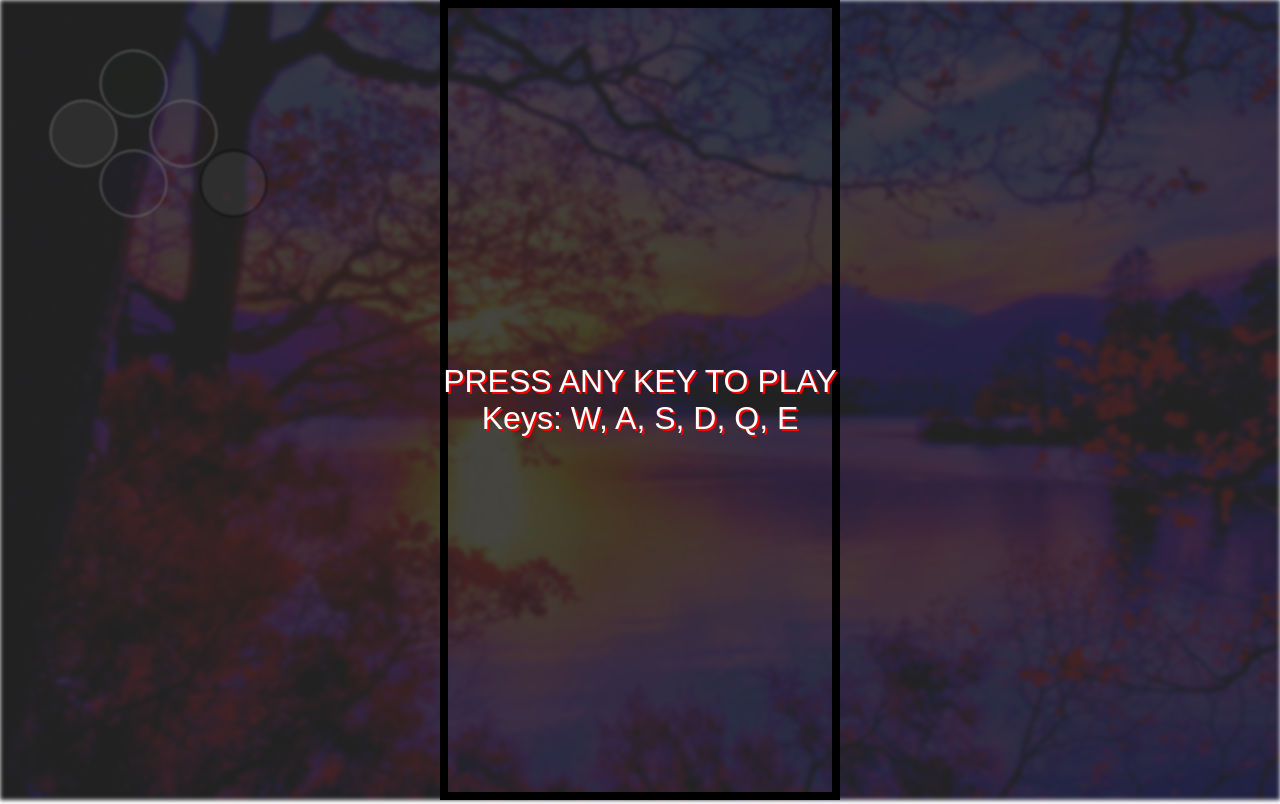
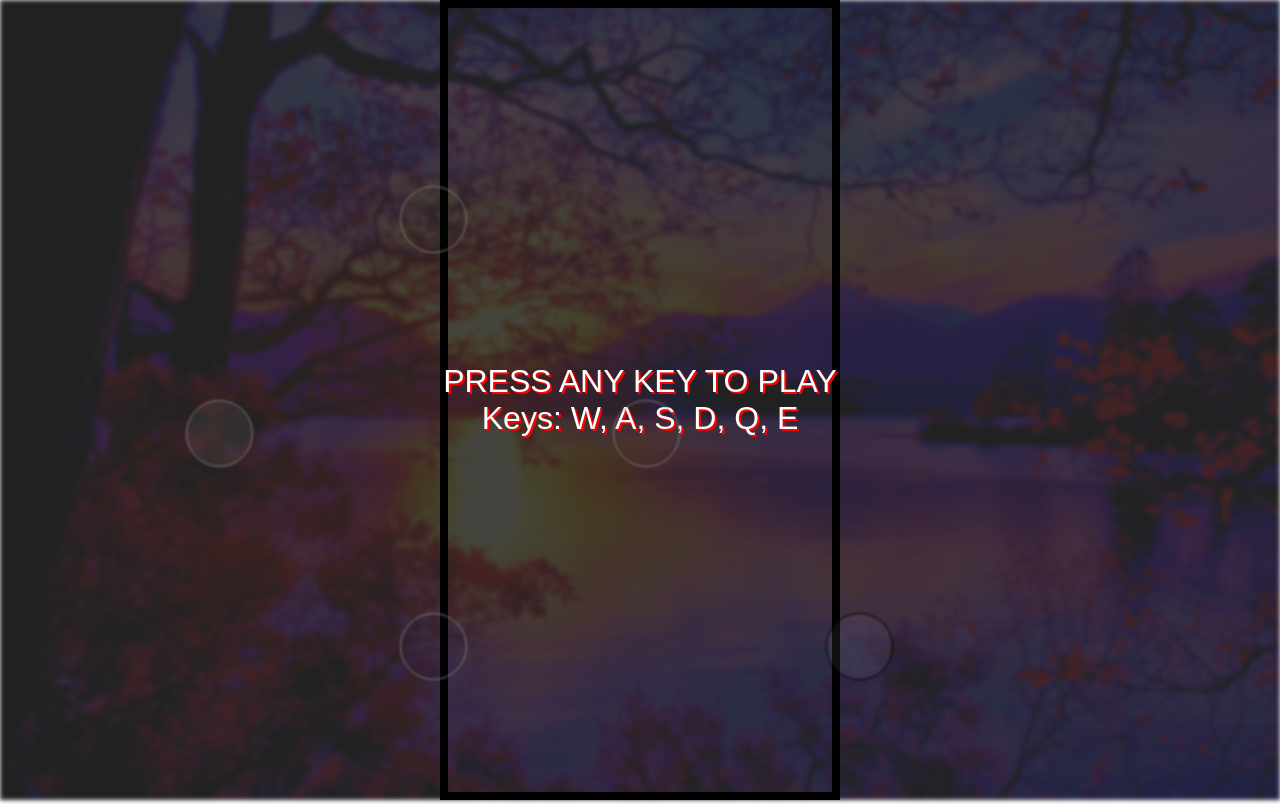
Before and after one commit to JomoPipi/typescript-tetris, a website with bundled scripts: page index.html in a window 1280 px wide. Built offline with nearby package versions, Linux system fonts and the light colour scheme.

Commit message:
programmed some buttons

```diff
--- a/index.html
+++ b/index.html
@@ -3,8 +3,8 @@
 <head>
     <meta charset="UTF-8">
     <meta http-equiv="X-UA-Compatible" content="IE=edge">
-    <meta name="viewport" content="width=device-width, initial-scale=1.0">
-    <title>Document</title>
+    <meta name="viewport" content="width=device-width, initial-scale=1.0, maximum-scale=1.0, user-scalable=no" />
+    <title>Tetris</title>
     <style>
         html, body {
             margin: 0;
--- a/src/index.ts
+++ b/src/index.ts
@@ -59,8 +59,34 @@ main: {
     //     ? 'block'
     //     : 'none'
     console.log('hello')
+    // if (isMobile)
     if (true)
     {
+        const leftBtn = document.getElementById('left-btn')!
+        const rightBtn = document.getElementById('right-btn')!
+        const upBtn = document.getElementById('up-btn')!
+        const downBtn = document.getElementById('down-btn')!
+        const rotateBtn = document.getElementById('rotate-btn')!
+        // const btns = [leftBtn,rightBtn,upBtn,downBtn,rotateBtn]
+        positionTheButtons: {
+            const W = window.innerWidth
+            const w3 = W/6
+            const base = w3 * .875
+            leftBtn.style.left = `${base | 0}px`
+            leftBtn.style.top  = `${base + w3| 0}px`
+
+            rightBtn.style.left = `${base + w3 * 2 | 0}px`
+            rightBtn.style.top  = `${base + w3 | 0}px`
+
+            upBtn.style.left = `${base + w3 | 0}px`
+            upBtn.style.top  = `${base | 0}px`
+
+            downBtn.style.left = `${base + w3 | 0}px`
+            downBtn.style.top  = `${base + w3 * 2| 0}px`
+
+            rotateBtn.style.left = `${base + w3 * 3| 0}px`
+            rotateBtn.style.top  = `${base + w3 * 2| 0}px`
+        }
         const btnIdMap =
             { le: PRESSING.left
             , ri: PRESSING.right
```
